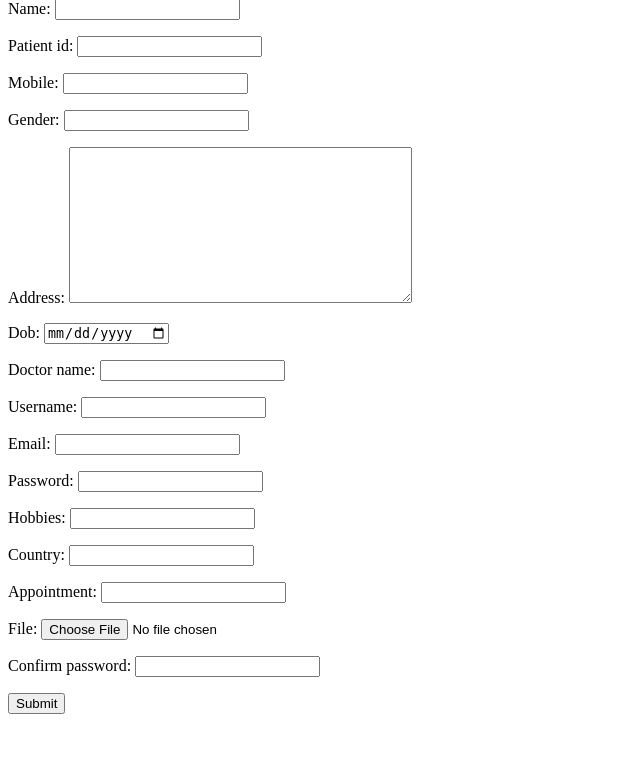
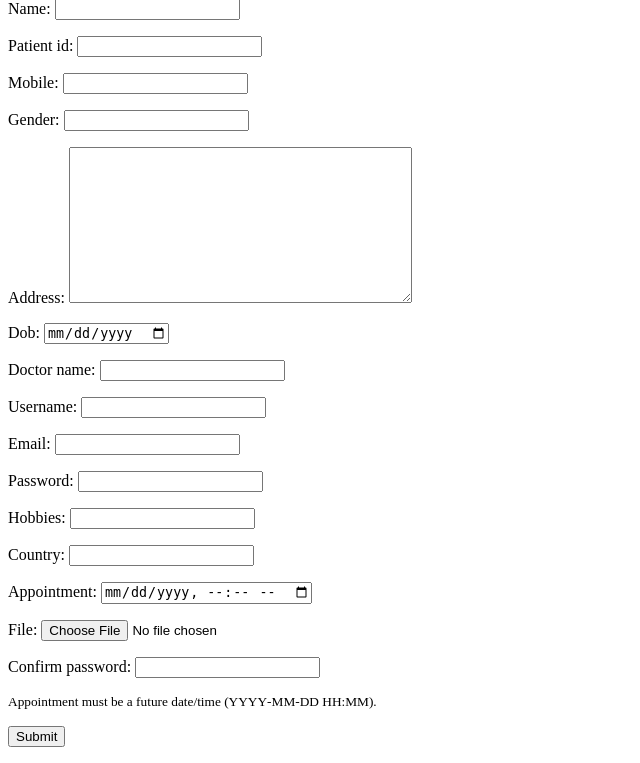
Before and after one commit to NullPointerCzar/django_lab, a Django app: page /form/ in a window 1280 px wide. Shown: the part 56-819 px from the top of the page, without its empty margins (0-640 px from the left). Before the commit the page ends 770 px from the top, so only its background shows below. Run offline with Django 5.2, Linux system fonts and the light colour scheme.

Commit message:
Appointment fixed

```diff
--- a/accounts/forms.py
+++ b/accounts/forms.py
@@ -18,14 +18,19 @@ class UserProfileForm(forms.ModelForm):
         widgets = {
             'password': forms.PasswordInput,
             'dob': forms.DateInput(attrs={'placeholder': 'YYYY-MM-DD', 'type': 'date'}),
+            'appointment': forms.DateTimeInput(attrs={'type': 'datetime-local'}),
         }
 
     def __init__(self, *args, **kwargs):
         super().__init__(*args, **kwargs)
         # Mandatory fields
         for field in ['name', 'mobile', 'doctor_name', 'gender', 'dob',
-                      'patient_id', 'email', 'file']:
+                      'patient_id', 'email', 'file', 'appointment']:
             self.fields[field].required = True
+
+        # when editing, datetime-local widget expects value in YYYY-MM-DDTHH:MM
+        if self.instance and self.instance.appointment:
+            self.fields['appointment'].initial = self.instance.appointment.strftime('%Y-%m-%dT%H:%M')
 
     # ------------------------------------------------------------------ #
     # Field-level validators
--- a/accounts/templates/accounts/user_form.html
+++ b/accounts/templates/accounts/user_form.html
@@ -1,7 +1,11 @@
 <h2>User Form</h2>
 
 <form method="POST" enctype="multipart/form-data">
-  {% csrf_token %} {{ form.as_p }}
+  {% csrf_token %}
+  {{ form.as_p }}
+
+  <p><small>Appointment must be a future date/time (YYYY‑MM‑DD HH:MM).</small></p>
+
   <button type="submit">Submit</button>
 </form>
 
```
